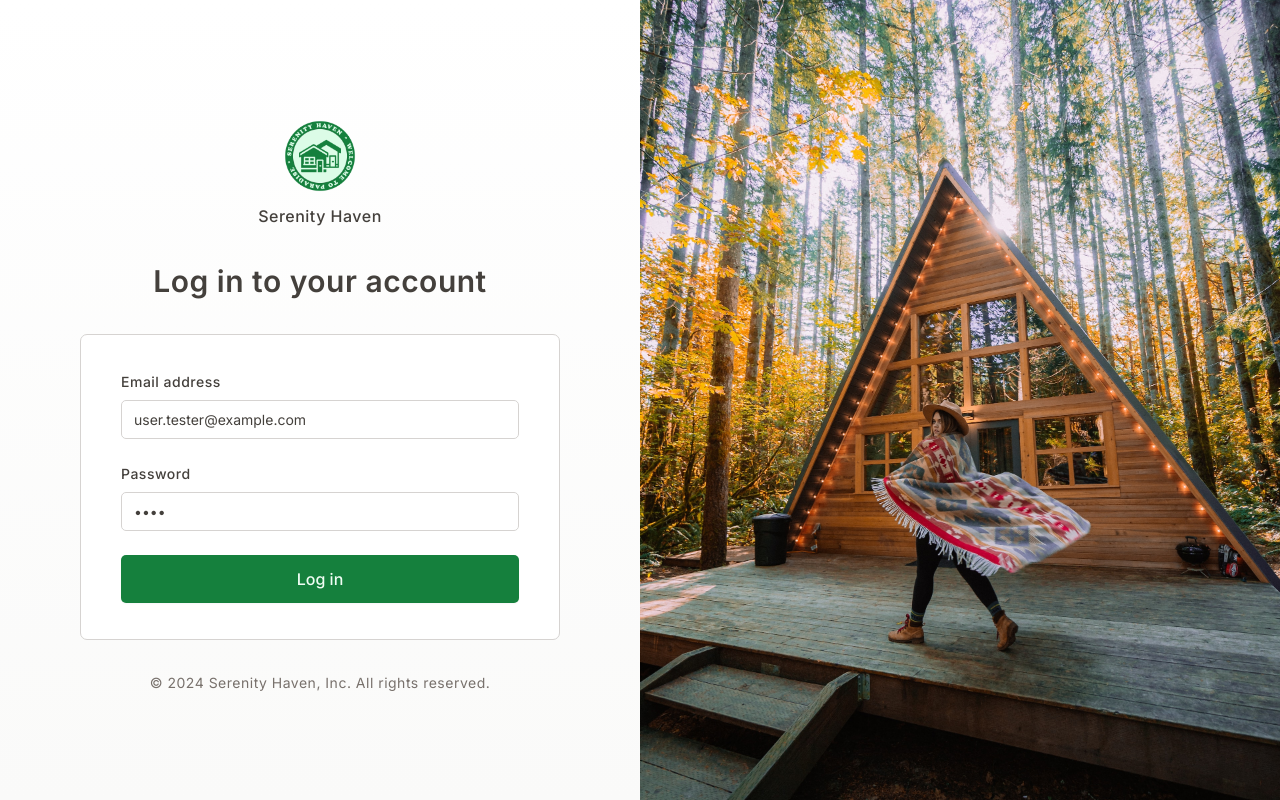
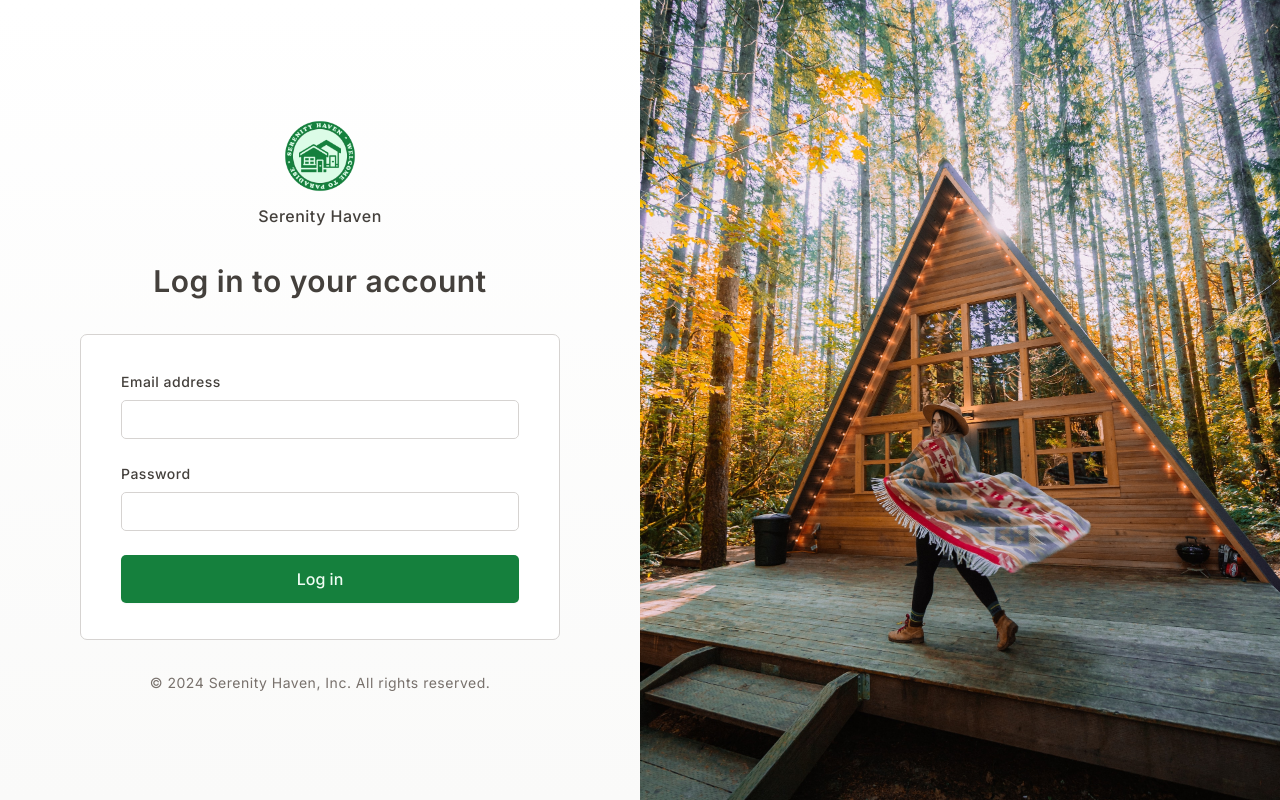
Before and after one commit to adrian-prajsnar/serenity-haven-app, a React (Vite) app: page /login in a window 1280 px wide. Built offline with nearby package versions, Linux system fonts and the light colour scheme; a web font is replaced by a local one.

Commit message:
Remove placeholders whie logging

```diff
--- a/src/features/authentication/LoginForm.jsx
+++ b/src/features/authentication/LoginForm.jsx
@@ -9,8 +9,8 @@ import FormRowVertical from '../../ui/FormRowVertical';
 import SpinnerMini from '../../ui/SpinnerMini';
 
 function LoginForm() {
-  const [email, setEmail] = useState('user.tester@example.com');
-  const [password, setPassword] = useState('1234');
+  const [email, setEmail] = useState('');
+  const [password, setPassword] = useState('');
   const { login, isLoading } = useLogin();
 
   function handleSubmit(e) {
```
